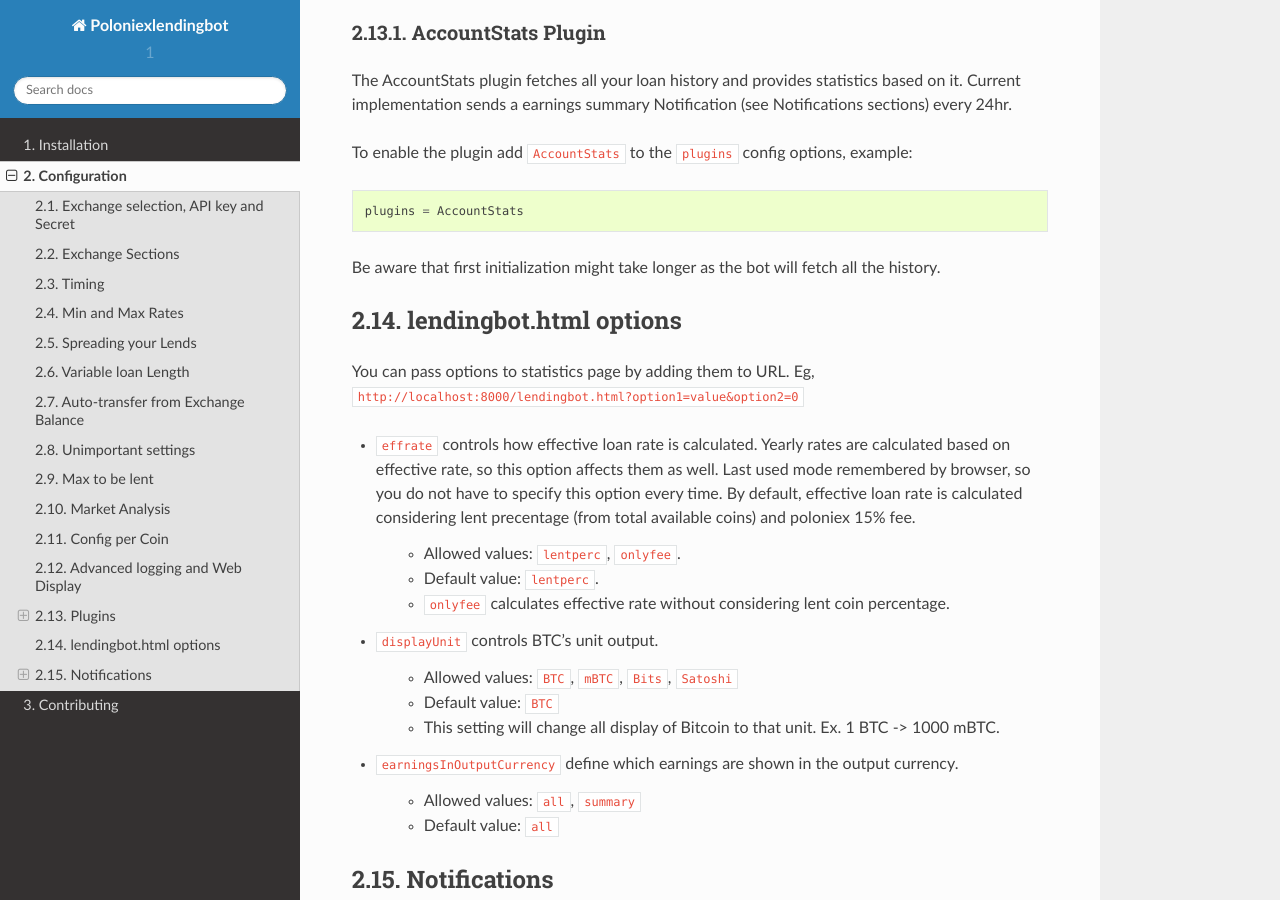
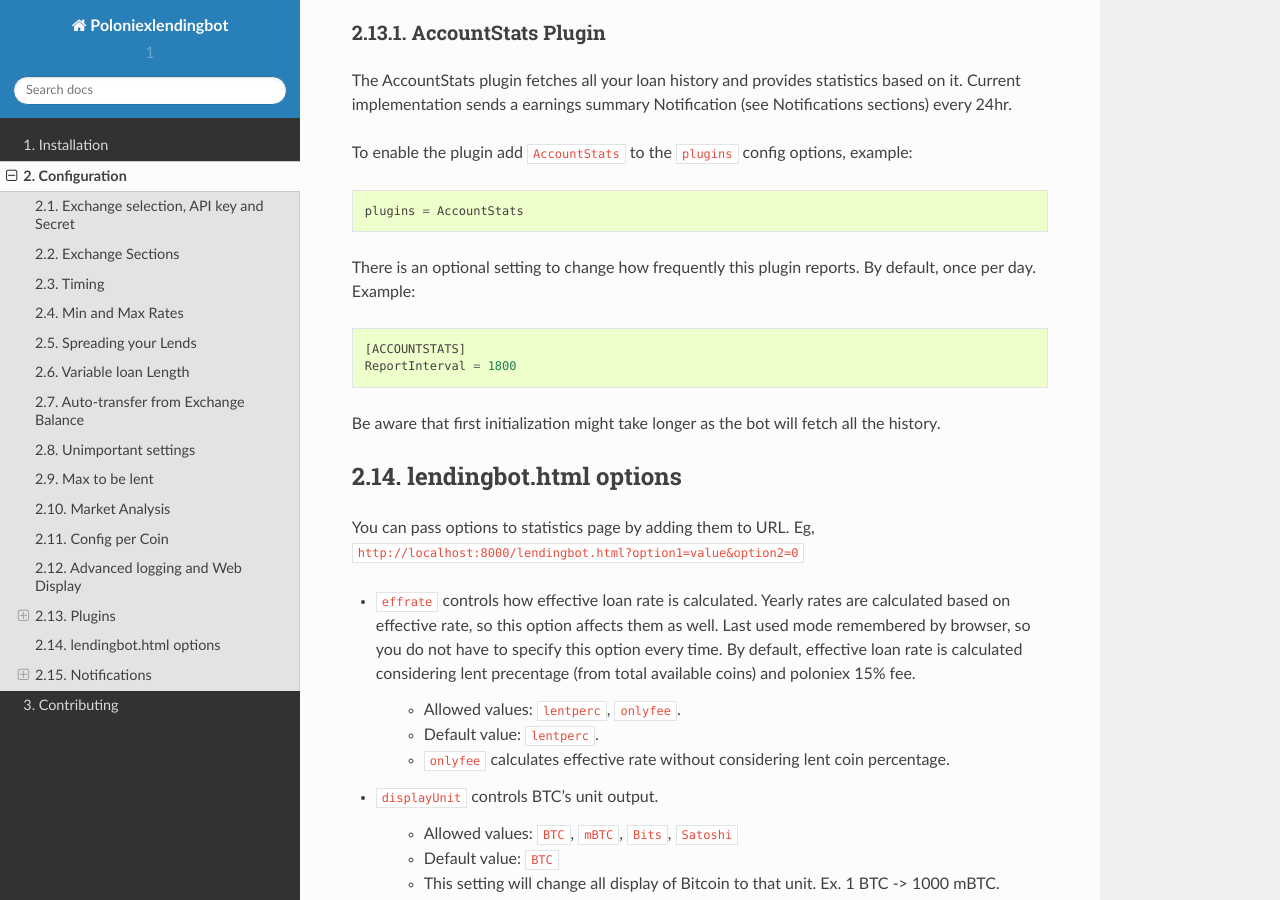
Before and after one commit to BitBotFactory/MikaLendingBot, a Sphinx documentation site: the page built from docs/configuration.rst, in a window 1280 px wide and 900 px high, scrolled down 10718 px. Built offline with Sphinx 7.4.7 and the Read the Docs theme 2.0.0, drawn with Linux system fonts in a browser that asks for light colours.

Commit message:
updated documentation

```diff
--- a/docs/configuration.rst
+++ b/docs/configuration.rst
@@ -383,6 +383,11 @@
 
     plugins = AccountStats
 
+There is an optional setting to change how frequently this plugin reports. By default, once per day. Example::
+
+    [ACCOUNTSTATS]
+    ReportInterval = 1800
+
 Be aware that first initialization might take longer as the bot will fetch all the history.
 
 lendingbot.html options
```
